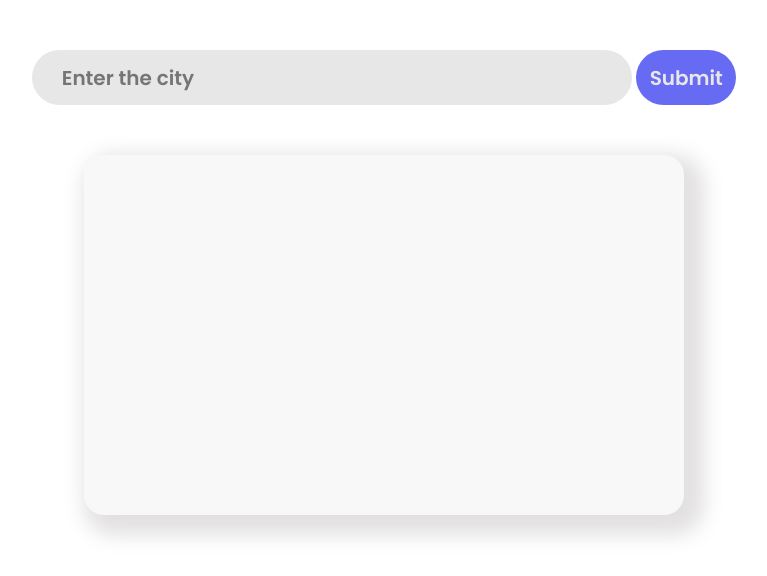
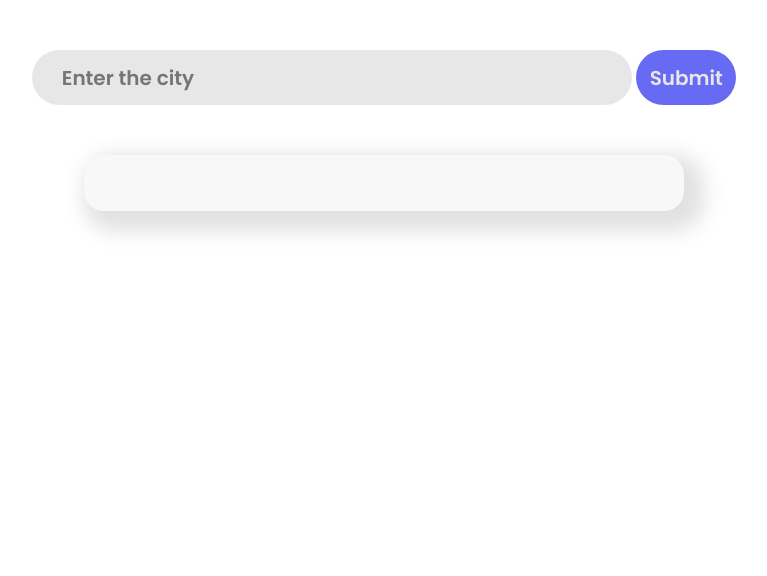
Before and after one commit to WIKIJIT/Weather_App, a plain HTML site: page index.html in a window 1280 px wide. Shown: the whole page, without its empty margins (256-1023 px from the left). Drawn offline with nearby package versions, Linux system fonts and the light colour scheme.

Commit message:
fixed the body cuttoff

```diff
--- a/style.css
+++ b/style.css
@@ -4,6 +4,11 @@
   margin:0;
   padding: 0;
   box-sizing: border-box;
+}
+
+html, body {
+  margin: 0;
+  height: 100%;
 }
 
 body{
@@ -20,7 +25,7 @@ main{
   background-color: #f8f8f8;
   border-radius: 20px;
   width: 600px;
-  height: 360px;
+  height: fit-content;
   display: block;
   margin-left: auto;
   margin-right: auto;
```
